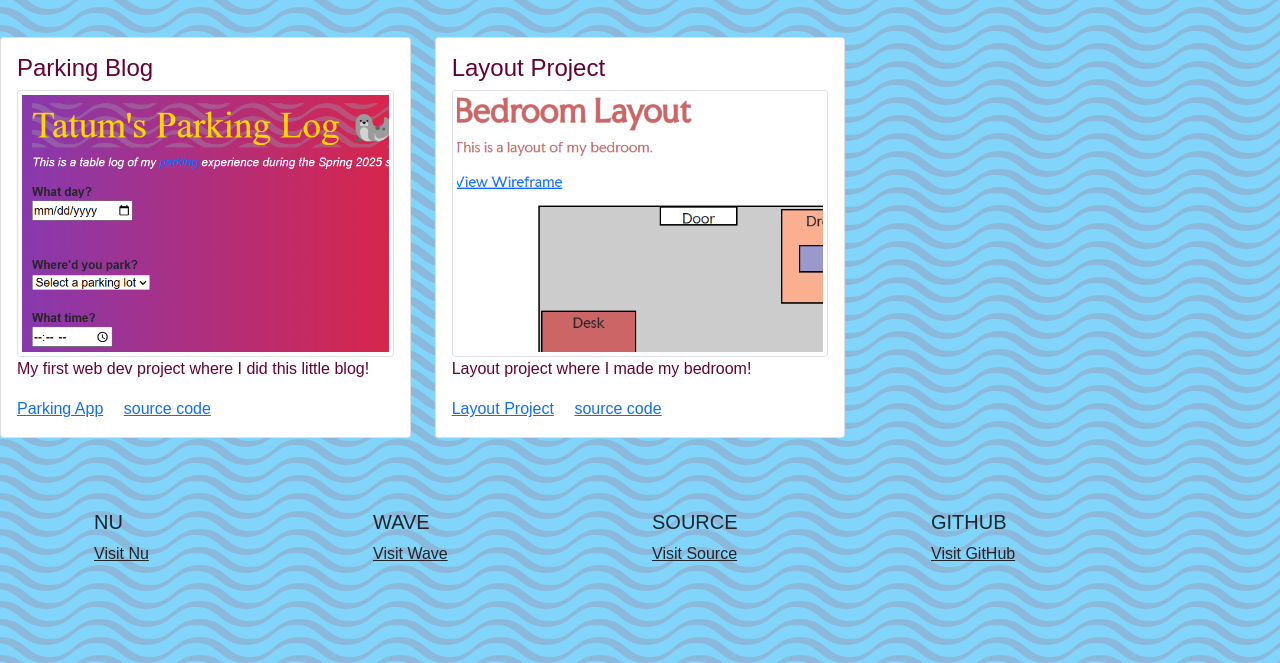
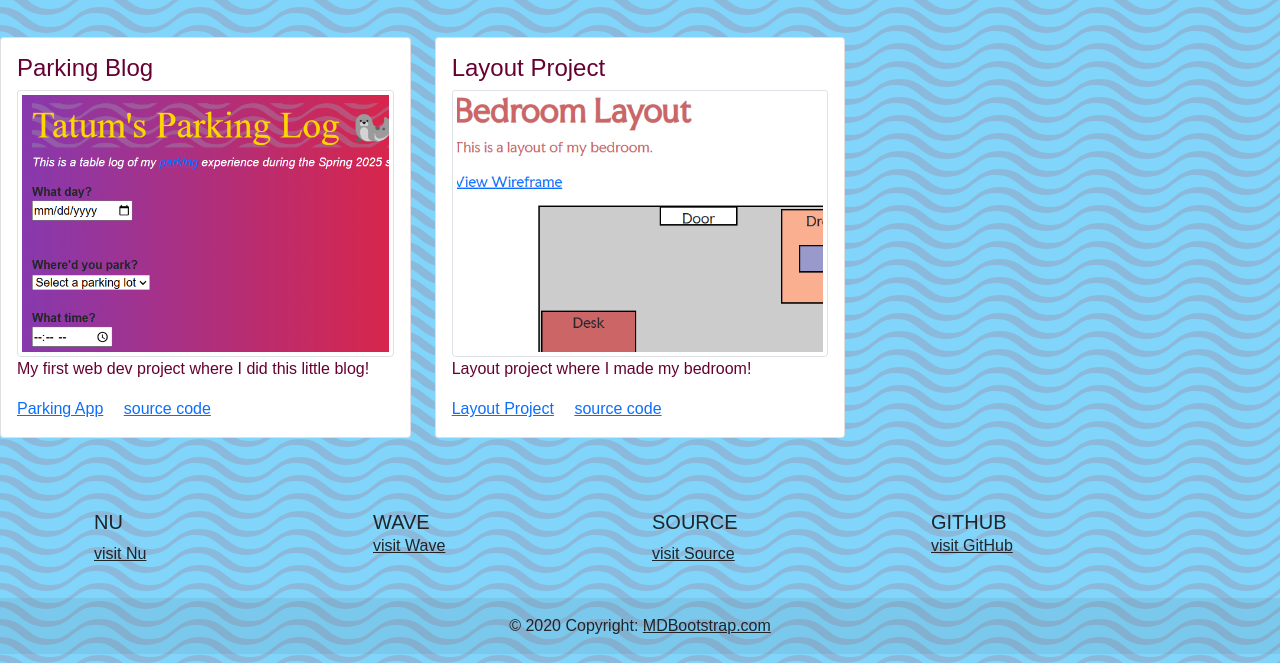
Before and after one commit to tatumduthu/animated-disco-charlie, a plain HTML site: page index.html in a window 1280 px wide. Shown: the part 137-800 px from the top of the page. Drawn offline with nearby package versions, Linux system fonts and the light colour scheme; a web font is replaced by a local one.

Commit message:
Update index.html

```diff
--- a/index.html
+++ b/index.html
@@ -69,34 +69,68 @@
 <!-- bs5 footer code website= https://mdbootstrap.com/docs/standard/navigation/footer/ -->
 <!-- <div class="container"> -->
   <footer class="bg-body-tertiary text-center text-lg-start">
+  <!-- Grid container -->
   <div class="container p-4">
-    <div class="row justify-content-center">
-      <div class="col-lg-3 col-md-6 mb-4">
+    <!--Grid row-->
+    <div class="row">
+      <!--Grid column-->
+      <div class="col-lg-3 col-md-6 mb-4 mb-md-0">
         <h5 class="text-uppercase">Nu</h5>
+
         <ul class="list-unstyled mb-0">
-          <li><a href="https://validator.w3.org/nu/?doc=https%3A%2F%2Ftatumduthu.github.io%2Fanimated-disco-charlie%2F" target="nu" class="text-body">Visit Nu</a></li>
+          <li>
+            <a href="https://validator.w3.org/nu/?doc=https%3A%2F%2Ftatumduthu.github.io%2Fanimated-disco-charlie%2F" target="nu" class="text-body">visit Nu</a>
+          </li>
         </ul>
       </div>
-      <div class="col-lg-3 col-md-6 mb-4">
-        <h5 class="text-uppercase">Wave</h5>
-        <ul class="list-unstyled mb-0">
-          <li><a href="YOUR_WAVE_LINK_HERE" target="wave" class="text-body">Visit Wave</a></li>
+      <!--Grid column-->
+
+      <!--Grid column-->
+      <div class="col-lg-3 col-md-6 mb-4 mb-md-0">
+        <h5 class="text-uppercase mb-0">Wave</h5>
+
+        <ul class="list-unstyled">
+          <li>
+            <a href="#!" target="wave" class="text-body">visit Wave</a>
+          </li>
         </ul>
       </div>
-      <div class="col-lg-3 col-md-6 mb-4">
+      <!--Grid column-->
+
+      <!--Grid column-->
+      <div class="col-lg-3 col-md-6 mb-4 mb-md-0">
         <h5 class="text-uppercase">Source</h5>
+
         <ul class="list-unstyled mb-0">
-          <li><a href="YOUR_SOURCE_LINK_HERE" target="source" class="text-body">Visit Source</a></li>
+          <li>
+            <a href="#!" target="source" class="text-body">visit Source</a>
+          </li>
         </ul>
       </div>
-      <div class="col-lg-3 col-md-6 mb-4">
-        <h5 class="text-uppercase">GitHub</h5>
-        <ul class="list-unstyled mb-0">
-          <li><a href="https://github.com/tatumduthu" target="github" class="text-body">Visit GitHub</a></li>
+      <!--Grid column-->
+
+      <!--Grid column-->
+      <div class="col-lg-3 col-md-6 mb-4 mb-md-0">
+        <h5 class="text-uppercase mb-0">GitHub</h5>
+
+        <ul class="list-unstyled">
+          <li>
+            <a href="https://github.com/tatumduthu" target="github" class="text-body">visit GitHub</a>
+          </li>
         </ul>
       </div>
+      <!--Grid column-->
     </div>
+    <!--Grid row-->
   </div>
+  <!-- Grid container -->
+
+  <!-- Copyright -->
+  <div class="text-center p-3" style="background-color: rgba(0, 0, 0, 0.05);">
+    © 2020 Copyright:
+    <a class="text-body" href="https://mdbootstrap.com/">MDBootstrap.com</a>
+  </div>
+  <!-- Copyright -->
 </footer>
 
 
```
